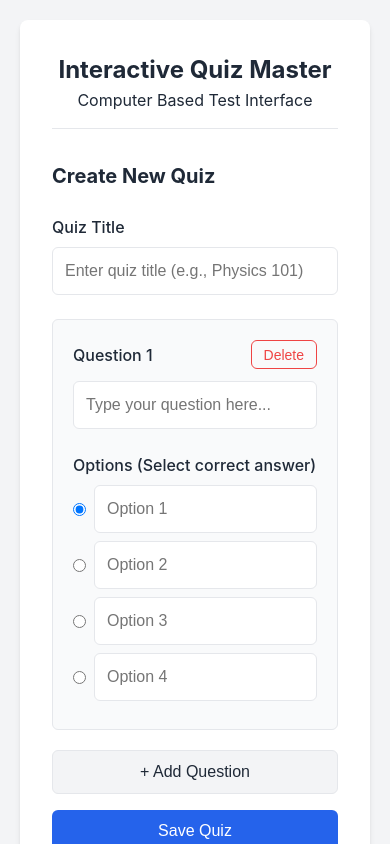
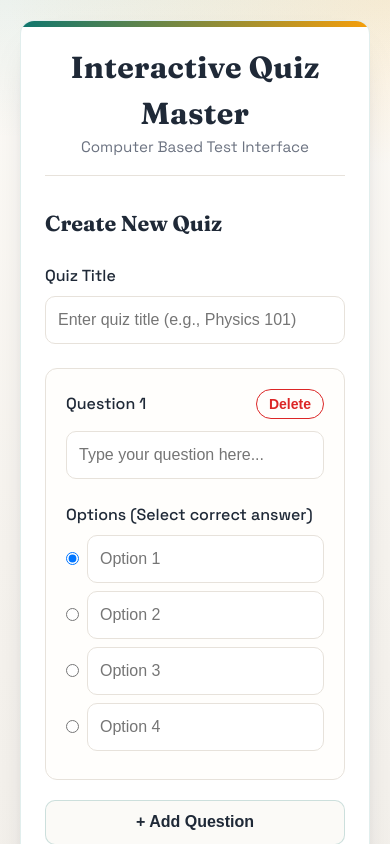
Before and after one commit to Aaryan0612/JS_MINI_PROJECT_QUIZ, a plain HTML site: page index.html in a window 390 px wide. Both pictures are taken after a click on the button "Create New Quiz". Shown: the top 844 px of the page. Drawn offline with Linux system fonts and the light colour scheme.

Commit message:
Version 2.1 (UI Improvement)

```diff
--- a/style.css
+++ b/style.css
@@ -1,19 +1,22 @@
-/* Clean, Academic, Professional CSS */
+@import url('https://fonts.googleapis.com/css2?family=Fraunces:wght@500;700&family=Space+Grotesk:wght@400;500;600&display=swap');
+
+/* Bold, Warm, Modern UI */
 
 :root {
-    --primary-color: #2563EB;
-    /* Muted blue */
-    --hover-color: #1D4ED8;
-    --bg-color: #F3F4F6;
-    /* Light grey background */
+    --primary-color: #0F766E;
+    --hover-color: #115E59;
+    --accent-color: #F59E0B;
+    --bg-color: #F6F3EE;
     --surface-color: #FFFFFF;
     --text-color: #1F2937;
     --text-muted: #6B7280;
-    --border-color: #E5E7EB;
-    --success-color: #10B981;
-    --danger-color: #EF4444;
-    --shadow-subtle: 0 4px 6px -1px rgba(0, 0, 0, 0.1), 0 2px 4px -1px rgba(0, 0, 0, 0.06);
-    --font-family: 'Inter', system-ui, -apple-system, sans-serif;
+    --border-color: #E7E2DB;
+    --success-color: #16A34A;
+    --danger-color: #DC2626;
+    --shadow-subtle: 0 12px 30px -16px rgba(17, 24, 39, 0.28), 0 6px 12px -8px rgba(17, 24, 39, 0.18);
+    --shadow-float: 0 20px 40px -24px rgba(17, 24, 39, 0.35), 0 10px 16px -14px rgba(17, 24, 39, 0.22);
+    --font-family: 'Space Grotesk', 'Helvetica Neue', sans-serif;
+    --font-family-display: 'Fraunces', 'Georgia', serif;
 }
 
 * {
@@ -25,6 +28,10 @@
 body {
     font-family: var(--font-family);
     background-color: var(--bg-color);
+    background-image:
+        radial-gradient(900px 400px at 10% -10%, rgba(15, 118, 110, 0.12), transparent 60%),
+        radial-gradient(700px 300px at 100% 0%, rgba(245, 158, 11, 0.14), transparent 55%),
+        linear-gradient(180deg, #FDFBF7 0%, #F6F3EE 55%, #F2EFEA 100%);
     color: var(--text-color);
     line-height: 1.5;
     display: flex;
@@ -40,8 +47,21 @@ body {
     width: 100%;
     max-width: 700px;
     padding: 2rem;
-    border-radius: 8px;
-    box-shadow: var(--shadow-subtle);
+    border-radius: 14px;
+    box-shadow: var(--shadow-float);
+    border: 1px solid rgba(15, 118, 110, 0.12);
+    position: relative;
+    overflow: hidden;
+}
+
+.quiz-container::before {
+    content: '';
+    position: absolute;
+    top: 0;
+    left: 0;
+    width: 100%;
+    height: 6px;
+    background: linear-gradient(90deg, var(--primary-color), var(--accent-color));
 }
 
 header {
@@ -52,13 +72,21 @@ header {
 }
 
 h1 {
-    font-size: 1.5rem;
+    font-size: 1.9rem;
+    font-family: var(--font-family-display);
+    letter-spacing: 0.3px;
     color: var(--text-color);
 }
 
 h2 {
-    font-size: 1.25rem;
+    font-size: 1.35rem;
+    font-family: var(--font-family-display);
     margin-bottom: 1.5rem;
+}
+
+.subtitle {
+    color: var(--text-muted);
+    font-size: 0.95rem;
 }
 
 /* Utilities */
@@ -66,17 +94,24 @@ h2 {
     display: none !important;
 }
 
-.view-section {
-    animation: fadeIn 0.3s ease-in-out;
+.empty-state {
+    color: var(--text-muted);
+    font-size: 0.95rem;
 }
 
-@keyframes fadeIn {
+.view-section {
+    animation: riseIn 0.35s ease-in-out;
+}
+
+@keyframes riseIn {
     from {
         opacity: 0;
+        transform: translateY(10px);
     }
 
     to {
         opacity: 1;
+        transform: translateY(0);
     }
 }
 
@@ -97,7 +132,7 @@ input[type="number"] {
     width: 100%;
     padding: 0.75rem;
     border: 1px solid var(--border-color);
-    border-radius: 6px;
+    border-radius: 10px;
     font-size: 1rem;
     transition: border-color 0.2s;
     height: 48px;
@@ -107,43 +142,54 @@ input[type="number"] {
 input:focus {
     outline: none;
     border-color: var(--primary-color);
-    box-shadow: 0 0 0 3px rgba(37, 99, 235, 0.1);
+    box-shadow: 0 0 0 3px rgba(15, 118, 110, 0.15);
 }
 
 /* Buttons */
 button {
     cursor: pointer;
     font-size: 1rem;
-    padding: 0.75rem 1.5rem;
-    border-radius: 6px;
+    padding: 0.8rem 1.5rem;
+    border-radius: 10px;
     border: none;
-    transition: background-color 0.2s, transform 0.1s;
+    transition: background-color 0.2s, transform 0.1s, box-shadow 0.2s;
+    font-weight: 600;
 }
 
 button:active {
     transform: translateY(1px);
 }
 
+.primary-btn:focus-visible,
+.secondary-btn:focus-visible,
+.text-btn:focus-visible,
+.delete-question-btn:focus-visible {
+    outline: 3px solid rgba(15, 118, 110, 0.25);
+    outline-offset: 2px;
+}
+
 .primary-btn {
     background-color: var(--primary-color);
     color: white;
     width: 100%;
+    box-shadow: 0 8px 16px -12px rgba(15, 118, 110, 0.7);
 }
 
 .primary-btn:hover {
     background-color: var(--hover-color);
+    box-shadow: 0 10px 18px -12px rgba(15, 118, 110, 0.8);
 }
 
 .secondary-btn {
-    background-color: var(--bg-color);
+    background-color: #FBFAF7;
     color: var(--text-color);
-    border: 1px solid var(--border-color);
+    border: 1px solid rgba(15, 118, 110, 0.2);
     margin-bottom: 1rem;
     width: 100%;
 }
 
 .secondary-btn:hover {
-    background-color: #E5E7EB;
+    background-color: #F3F1EC;
 }
 
 .text-btn {
@@ -162,11 +208,12 @@ button:active {
 .quiz-item {
     background-color: var(--bg-color);
     padding: 1rem;
-    border-radius: 6px;
+    border-radius: 10px;
     margin-bottom: 1rem;
     display: flex;
     justify-content: space-between;
     align-items: center;
+    border: 1px solid rgba(15, 118, 110, 0.12);
 }
 
 .quiz-item h3 {
@@ -176,13 +223,26 @@ button:active {
 
 /* Question Creator */
 .question-block {
-    background: #F9FAFB;
+    background: #FFFEFC;
     border: 1px solid var(--border-color);
     padding: 1.25rem;
     /* Increased padding */
-    border-radius: 6px;
+    border-radius: 12px;
     margin-bottom: 1.25rem;
     /* Spacing between cards */
+    animation: cardPop 0.25s ease-in-out;
+}
+
+@keyframes cardPop {
+    from {
+        transform: translateY(6px);
+        opacity: 0.75;
+    }
+
+    to {
+        transform: translateY(0);
+        opacity: 1;
+    }
 }
 
 .question-header {
@@ -202,6 +262,7 @@ button:active {
     border: 1px solid var(--danger-color);
     padding: 0.35rem 0.75rem;
     font-size: 0.875rem;
+    border-radius: 999px;
 }
 
 .delete-question-btn:hover {
@@ -226,10 +287,11 @@ button:active {
     justify-content: space-between;
     align-items: center;
     margin-bottom: 2rem;
-    background: var(--bg-color);
+    background: #FBFAF7;
     /* Neutral badge bg */
     padding: 1rem;
-    border-radius: 6px;
+    border-radius: 12px;
+    border: 1px solid rgba(15, 118, 110, 0.12);
 }
 
 .timer {
@@ -254,7 +316,7 @@ button:active {
     align-items: center;
     padding: 1rem;
     border: 1px solid var(--border-color);
-    border-radius: 6px;
+    border-radius: 12px;
     margin-bottom: 0.5rem;
     cursor: pointer;
     font-weight: normal;
@@ -262,14 +324,12 @@ button:active {
 }
 
 .options-list label:hover {
-    background-color: #EFF6FF;
-    /* Very light blue */
-    border-color: #BFDBFE;
+    background-color: #F1FAF9;
+    border-color: rgba(15, 118, 110, 0.3);
 }
 
 .options-list label.selected {
-    background-color: #DBEAFE;
-    /* Selected light blue */
+    background-color: #E6F6F4;
     border-color: var(--primary-color);
     box-shadow: 0 0 0 1px var(--primary-color);
 }
@@ -284,9 +344,10 @@ button:active {
 .score-card {
     text-align: center;
     padding: 2rem;
-    background: var(--bg-color);
-    border-radius: 8px;
+    background: #FBFAF7;
+    border-radius: 12px;
     margin-bottom: 2rem;
+    border: 1px solid rgba(15, 118, 110, 0.12);
 }
 
 #final-score {
@@ -308,11 +369,10 @@ button:active {
     border: 1px solid var(--border-color);
     border-left-width: 4px;
     /* thick left border */
-    border-radius: 4px;
-    background-color: #F9FAFB;
+    border-radius: 10px;
+    background-color: #FFFEFC;
 }
 
-/* Remove old class definitions if they conflict, adhering to new strict structure */
 .review-item.correct {
     border-left-color: var(--success-color);
 }
@@ -343,8 +403,8 @@ button:active {
     align-items: center;
     padding: 0.75rem 1rem;
     border: 1px solid var(--border-color);
-    border-radius: 6px;
-    background-color: #F9FAFB;
+    border-radius: 10px;
+    background-color: #FFFEFC;
     margin-bottom: 0.5rem;
 }
 
@@ -356,3 +416,25 @@ button:active {
     color: var(--text-muted);
     font-size: 0.9rem;
 }
+
+@media (max-width: 640px) {
+    .quiz-container {
+        padding: 1.5rem;
+    }
+
+    .quiz-item {
+        flex-direction: column;
+        gap: 0.75rem;
+        align-items: flex-start;
+    }
+
+    .quiz-item button {
+        width: 100%;
+    }
+
+    .result-item {
+        flex-direction: column;
+        align-items: flex-start;
+        gap: 0.4rem;
+    }
+}
```
